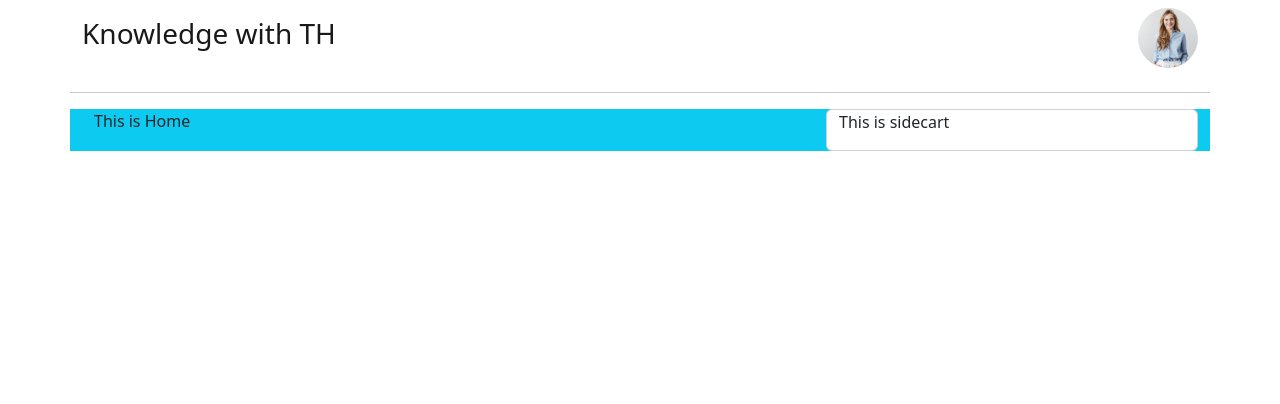
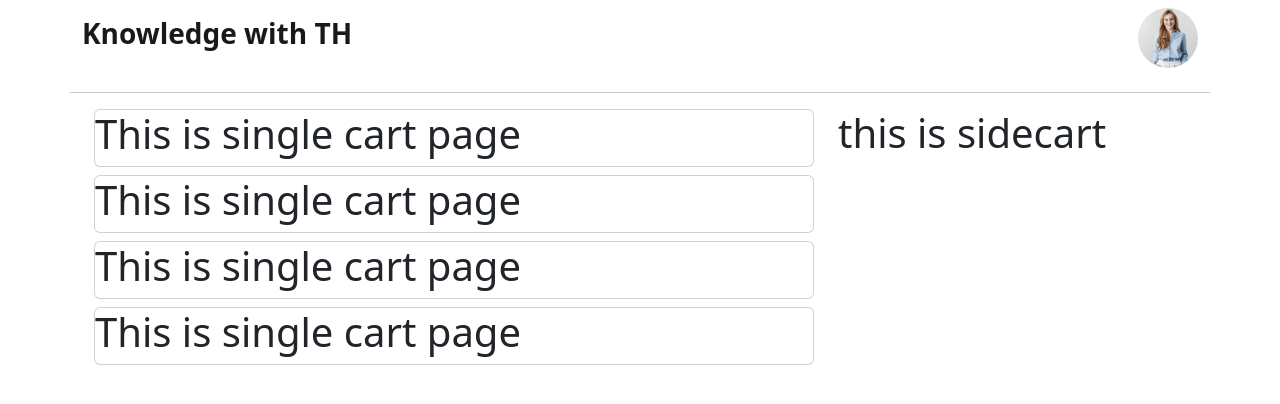
Before and after one commit to tanvir27/learning-lounge-react-project, a React (Create React App) app: page / in a window 1280 px wide. Shown: the top 404 px of the page. Built offline with nearby package versions, Linux system fonts and the light colour scheme.

Commit message:
home page section and fetch the data done

```diff
--- a/src/App.js
+++ b/src/App.js
@@ -9,11 +9,11 @@ function App() {
       <div className="header">
         <Header></Header>
       </div>
-      <div className="container bg-info m-auto main row ">
-        <div className=" home-container col-md-8">
+      <div className="container m-auto main row ">
+        <div className="home-container m-0  col-md-8 ">
           <Home></Home>
         </div>
-        <div className=" sideCart-container col-md-4 card">
+        <div className=" sideCart-container m-0  col-md-4 ">
           <SideCart></SideCart>
         </div>
       </div>
--- a/src/components/Header/Header.js
+++ b/src/components/Header/Header.js
@@ -7,7 +7,7 @@ const Header = () => {
     <div>
       <nav class="container navbar bg-body-tertiary mb-3 border-bottom-1px border-bottom-danger">
         <div className="container">
-          <h1 className="navbar-brand fs-3">Knowledge with TH</h1>
+          <h1 className="navbar-brand fs-3 fw-bold ">Knowledge with TH</h1>
           <img src={logo} alt="" />
         </div>
           </nav>
--- a/src/components/Home/Home.js
+++ b/src/components/Home/Home.js
@@ -1,10 +1,27 @@
-import React from 'react';
+import React, { useEffect, useState } from 'react';
+import SingleBlogs from '../SingleBlogs/SingleBlogs';
 
 const Home = () => {
+    const [blogs,setBlogs]= useState([])
+
+    useEffect(() => {
+        fetch("data.json")
+          .then((res) => res.json())
+          .then((data) => setBlogs(data));
+    },[])
+
     return (
-        <div className=''>
-            <p>This is Home</p>
+      <div>
+        <div className="blogs-container ">
+          {blogs.map((blog) => (
+            <SingleBlogs
+              blog={blog}
+
+              key={blog.id}
+            ></SingleBlogs>
+          ))}
         </div>
+      </div>
     );
 };
 
--- /dev/null
+++ b/src/components/SideCart/SideCart.css
@@ -0,0 +1,10 @@
+
+.sideCart_header {
+  background: rgba(96, 71, 236, 0.1);
+  border: 1px solid #6047ec;
+  border-radius: 8px;
+}
+.sideCart-content {
+  background: rgba(17, 17, 17, 0.05);
+  border-radius: 8px;
+}
--- a/src/components/SideCart/SideCart.js
+++ b/src/components/SideCart/SideCart.js
@@ -1,11 +1,13 @@
-import React from 'react';
+import React from "react";
+import "bootstrap/dist/css/bootstrap.min.css";
+import "./SideCart.css";
 
 const SideCart = () => {
-    return (
-        <div className=''>
-            <p>This is sidecart</p>
-        </div>
-    );
+  return (
+    <div className="">
+    <h1>this is sidecart</h1>
+    </div>
+  );
 };
 
 export default SideCart;
--- /dev/null
+++ b/src/components/SingleBlogs/SingleBlogs.js
@@ -0,0 +1,12 @@
+import React from "react";
+import './SingleBlogs.css'
+
+const SingleBlogs = ({ blog }) => {
+  return (
+    <div className="movie-card card mb-2 ">
+      <h1>This is single cart page</h1>
+    </div>
+  );
+};
+
+export default SingleBlogs;
--- a/src/index.css
+++ b/src/index.css
@@ -1,5 +1,6 @@
-body {
+/* body {
   margin: 0;
+  padding: 0;
   font-family: -apple-system, BlinkMacSystemFont, 'Segoe UI', 'Roboto', 'Oxygen',
     'Ubuntu', 'Cantarell', 'Fira Sans', 'Droid Sans', 'Helvetica Neue',
     sans-serif;
@@ -10,4 +11,4 @@ body {
 code {
   font-family: source-code-pro, Menlo, Monaco, Consolas, 'Courier New',
     monospace;
-}
+} */
```
Also changed, not shown: src/components/SingleBlogs/SingleBlogs.css (added).
